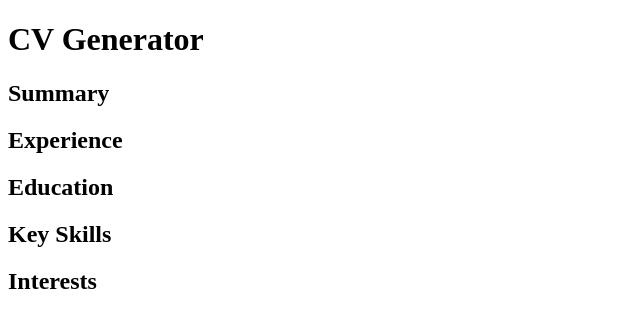
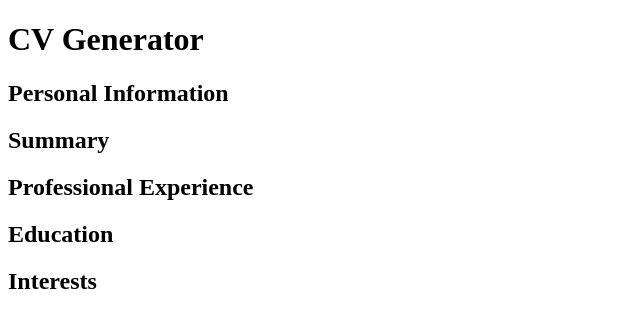
Before and after one commit to daniel-moderiano/cv-application, a React (Create React App) app: page / in a window 1280 px wide. Shown: the top 328 px of the page, without its empty margins (0-640 px from the left). Built offline with nearby package versions, Linux system fonts and the light colour scheme.

Commit message:
Add nanoid for keys

```diff
--- a/package.json
+++ b/package.json
@@ -6,6 +6,7 @@
     "@testing-library/jest-dom": "^5.14.1",
     "@testing-library/react": "^11.2.7",
     "@testing-library/user-event": "^12.8.3",
+    "nanoid": "^3.1.25",
     "react": "^17.0.2",
     "react-dom": "^17.0.2",
     "react-scripts": "4.0.3",
--- a/src/components/Main.js
+++ b/src/components/Main.js
@@ -1,5 +1,6 @@
 import React, { Component } from "react";
 import ResumeSection from "./ResumeSection";
+import { nanoid } from "nanoid";
 
 class Main extends Component {
 
@@ -8,11 +9,62 @@ class Main extends Component {
 
     this.state = {
       resumeSections: [
-        'Summary',
-        'Experience',
-        'Education',
-        'Key Skills',
-        'Interests'
+        {
+          id: nanoid(),
+          header: 'Personal Information',
+          inputs: [
+            'First Name',
+            'Last Name',
+            'Address Line 1',
+            'Address Line 2',
+            'State',
+            'Country',
+            'Post Code',
+            'Email',
+            'Phone'
+          ]
+        },
+        {
+          id: nanoid(),
+          header: 'Summary',
+          inputs: [
+            'About You'
+          ]
+        },
+        {
+          id: nanoid(),
+          header: 'Professional Experience',
+          inputs: [
+            'Position title',
+            'Place of employment',
+            'Location',
+            'Dates worked',
+            'Key points',
+            'Key points',
+            'Key points'
+          ]
+        },
+        {
+          id: nanoid(),
+          header: 'Education',
+          inputs: [
+            'Qualification/Certificate',
+            'Place of education',
+            'Location',
+            'Graduation date',
+            'Key points',
+          ]
+        },
+        {
+          id: nanoid(),
+          header: 'Interests',
+          inputs: [
+            'Interest',
+            'Interest',
+            'Interest',
+            'Interest'
+          ]
+        }
       ]
     };
   }
@@ -20,7 +72,7 @@ class Main extends Component {
   render() {
     return (
       <main className="main">
-        {this.state.resumeSections.map((section) => (<ResumeSection title={section} />))}
+        {this.state.resumeSections.map((section, i) => (<ResumeSection key={section.id} title={section.header} />))}
       </main>
     );
   }
--- a/src/components/ResumeSection.js
+++ b/src/components/ResumeSection.js
@@ -5,7 +5,9 @@ class ResumeSection extends Component {
     return (
       <section className="resume-section">
         <h2 className="resume-section__header">{this.props.title}</h2>
-        <div className="resume-section__content"></div>
+        <div className="resume-section__content">
+
+        </div>
       </section>
     );
   }
```
Also changed, not shown: src/components/Field.js (added, +17 -0 lines), src/components/SectionForm.js (added).
